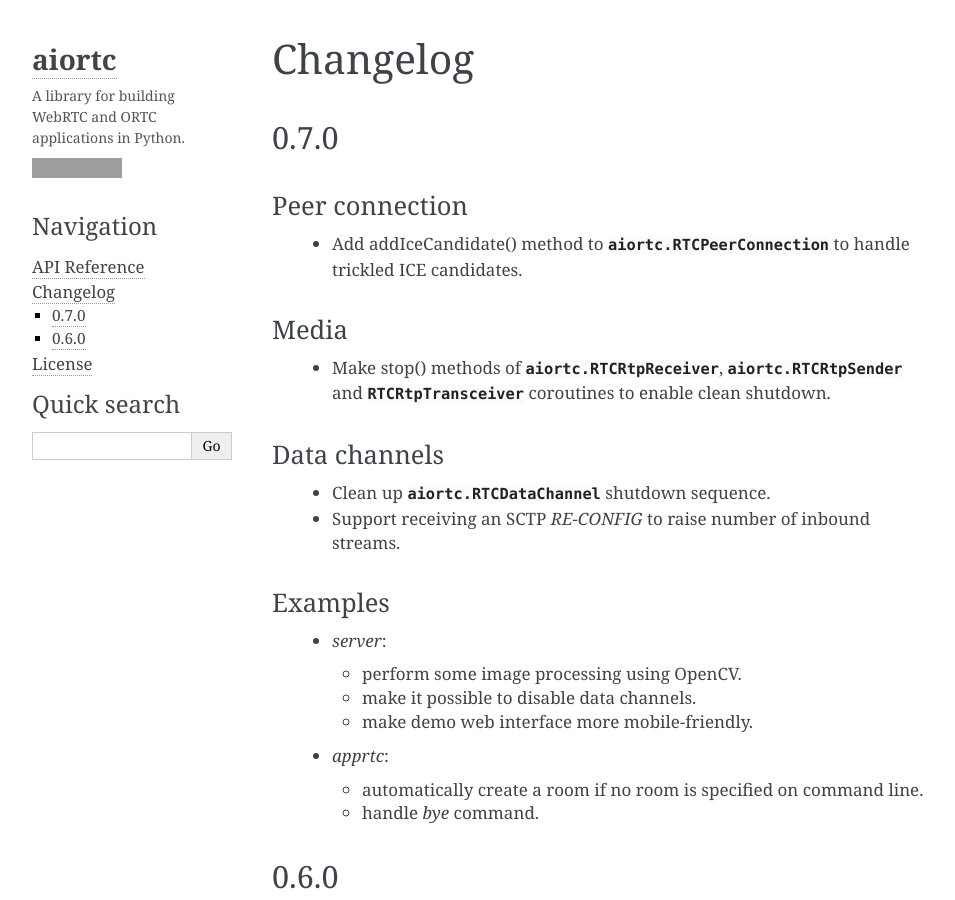
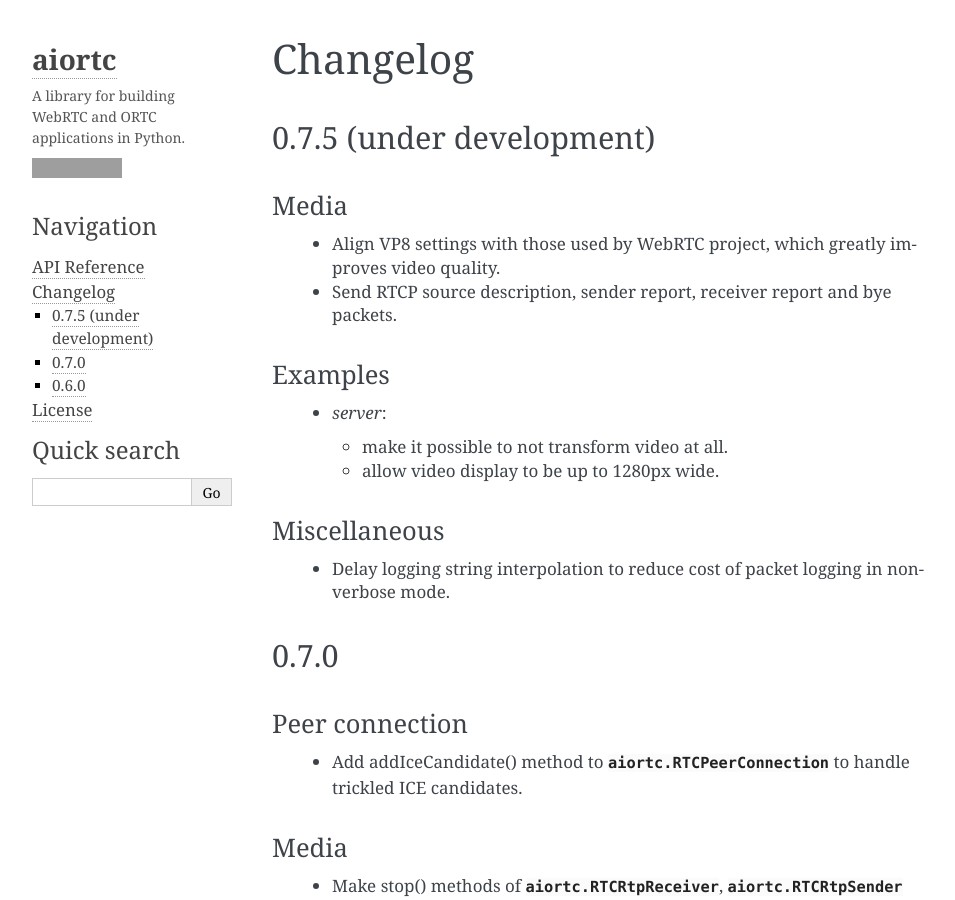
Before and after one commit to mametaro99/image-recognition, a Sphinx documentation site: the page built from docs/changelog.rst, in a window 1280 px wide and 900 px high, cut to the strip 0-900 px from the top of the window. Shown: the whole strip, without its empty margins (148-1103 px from the left). Built offline with Sphinx 7.4.7, drawn with Linux system fonts in a browser that asks for light colours; grey boxes are pictures that could not be loaded.

Commit message:
[docs] feed changelog

```diff
--- a/docs/changelog.rst
+++ b/docs/changelog.rst
@@ -1,5 +1,31 @@
 Changelog
 =========
+
+0.7.5 (under development)
+-------------------------
+
+Media
+.....
+
+  * Align VP8 settings with those used by WebRTC project, which greatly improves
+    video quality.
+
+  * Send RTCP source description, sender report, receiver report and bye packets.
+
+Examples
+........
+
+  * `server`:
+
+    - make it possible to not transform video at all.
+
+    - allow video display to be up to 1280px wide.
+
+Miscellaneous
+.............
+
+  * Delay logging string interpolation to reduce cost of packet logging in
+    non-verbose mode.
 
 0.7.0
 -----
```
